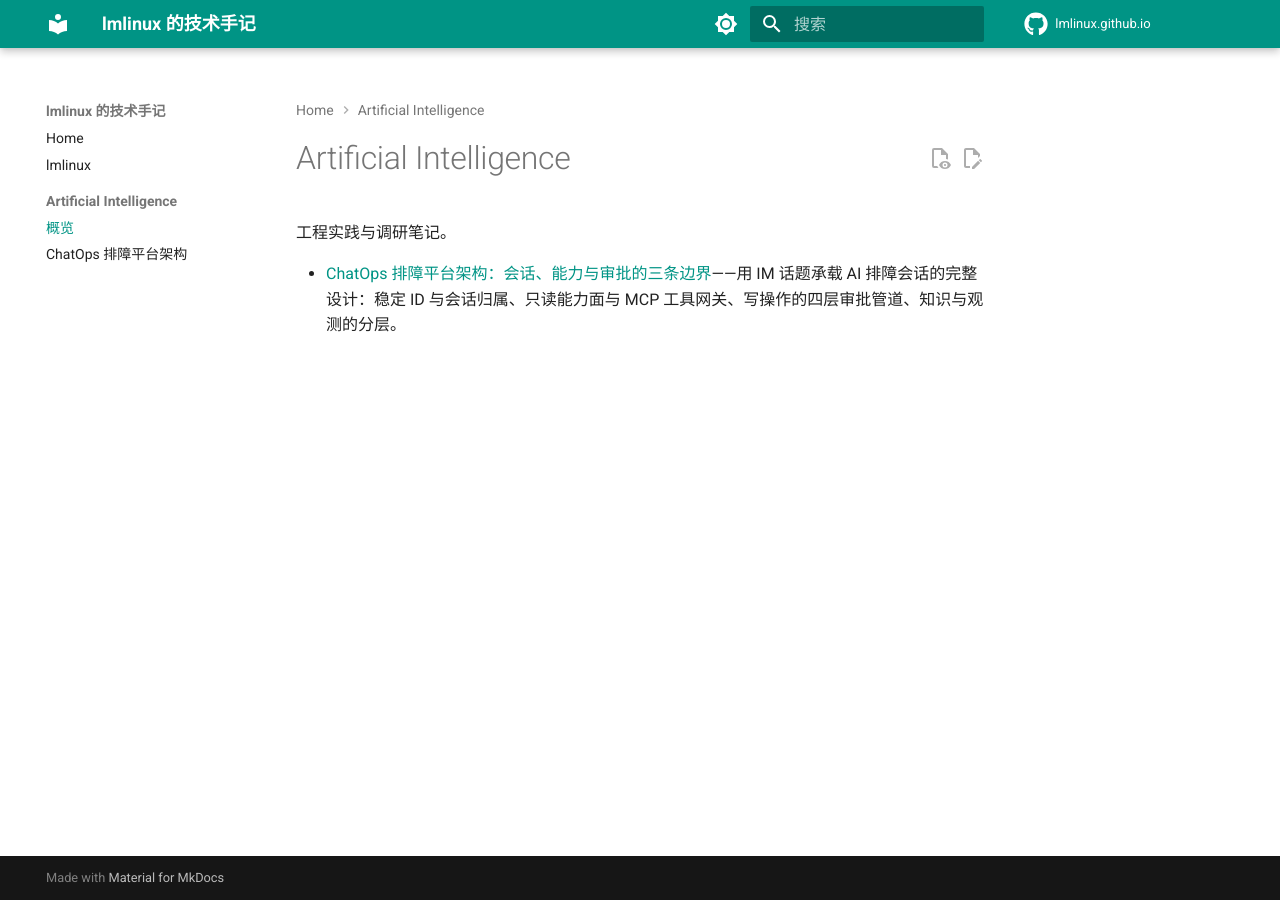
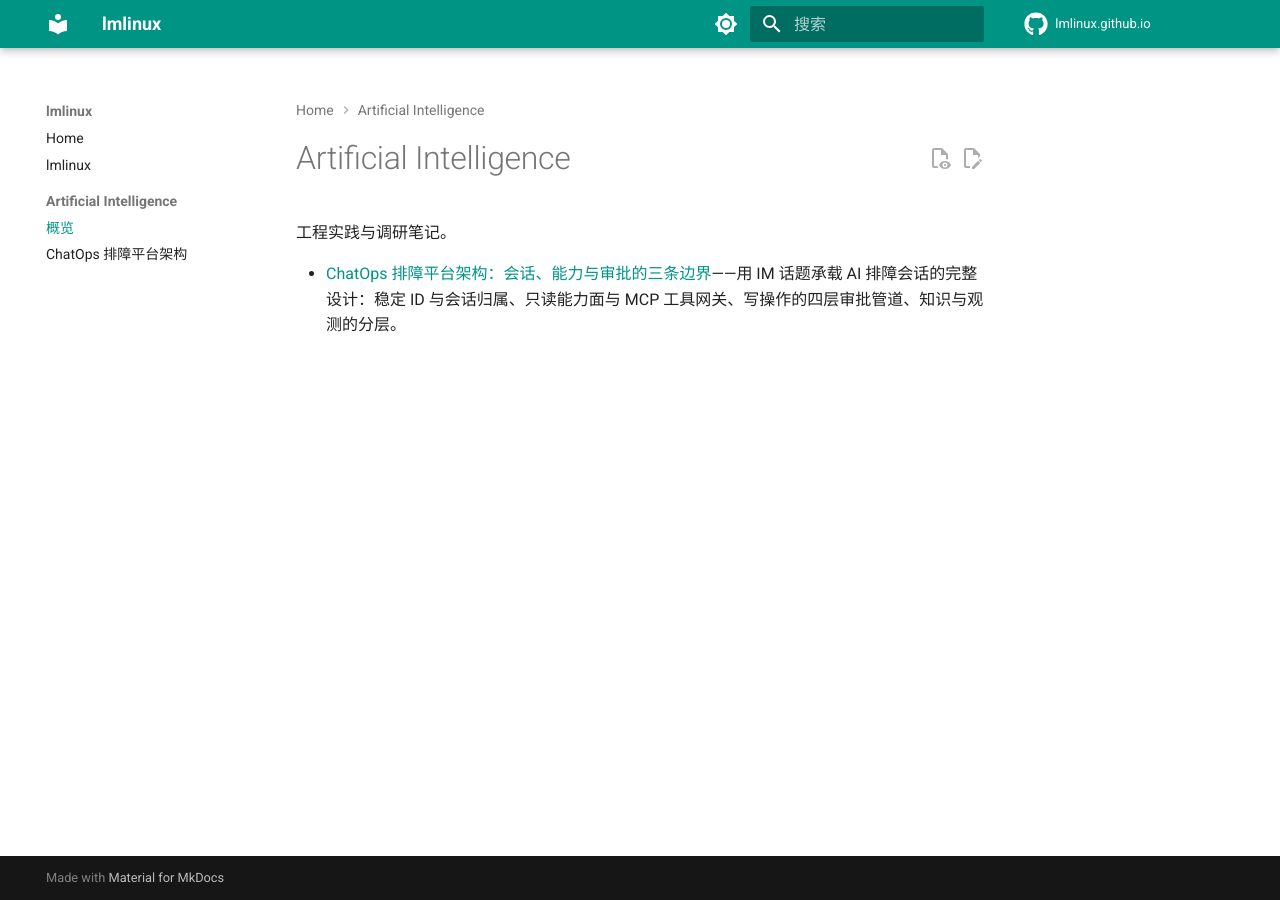
Before and after one commit to lmlinux/lmlinux.github.io, an MkDocs documentation site: the page built from docs/ai/index.md, in a window 1280 px wide. Built offline with MkDocs 1.6.1 and Material for MkDocs 9.7.7, drawn with Linux system fonts in a browser that asks for light colours; comment, search, counter and statistics services are not loaded.

Commit message:
Rename site to lmlinux

```diff
--- a/mkdocs.yml
+++ b/mkdocs.yml
@@ -1,4 +1,4 @@
-site_name: lmlinux 的技术手记
+site_name: lmlinux
 site_description: 记录架构、排障与工程实践
 site_url: https://lmlinux.github.io/
 repo_url: https://github.com/lmlinux/lmlinux.github.io
```
